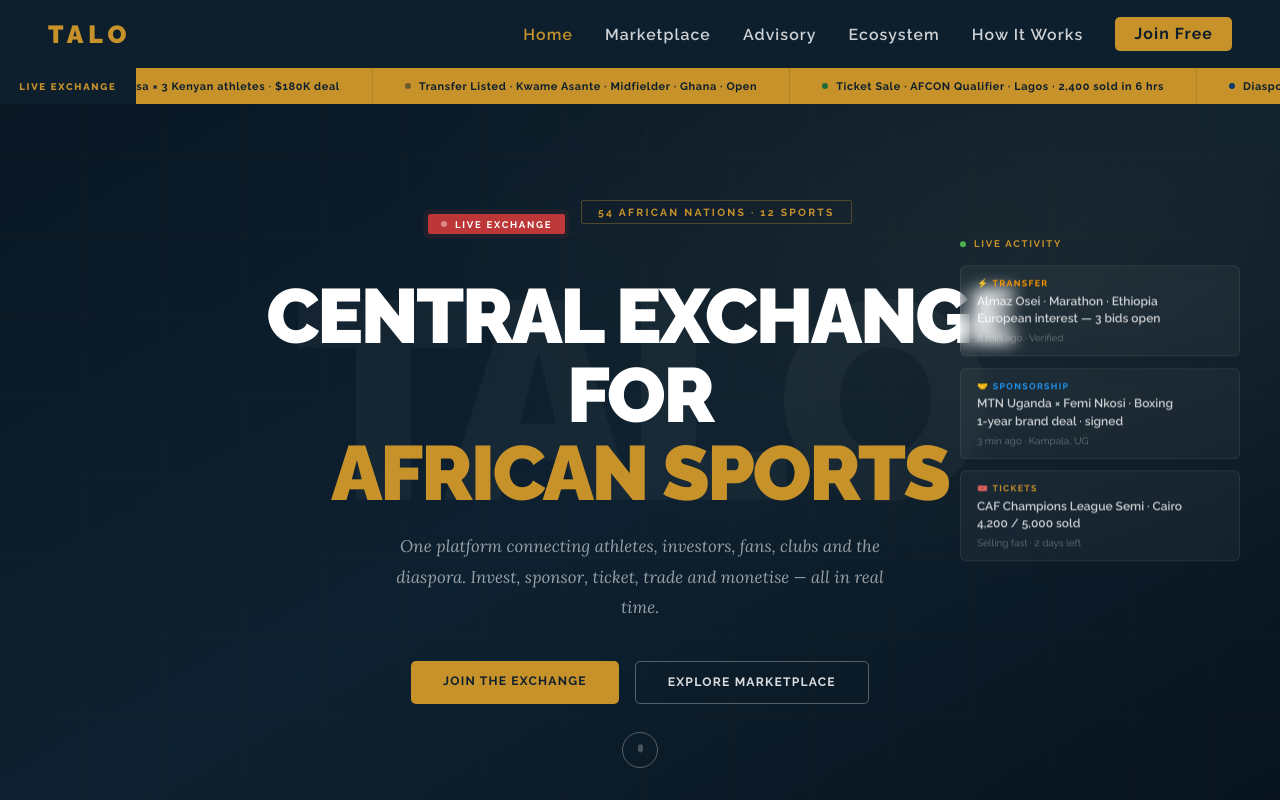
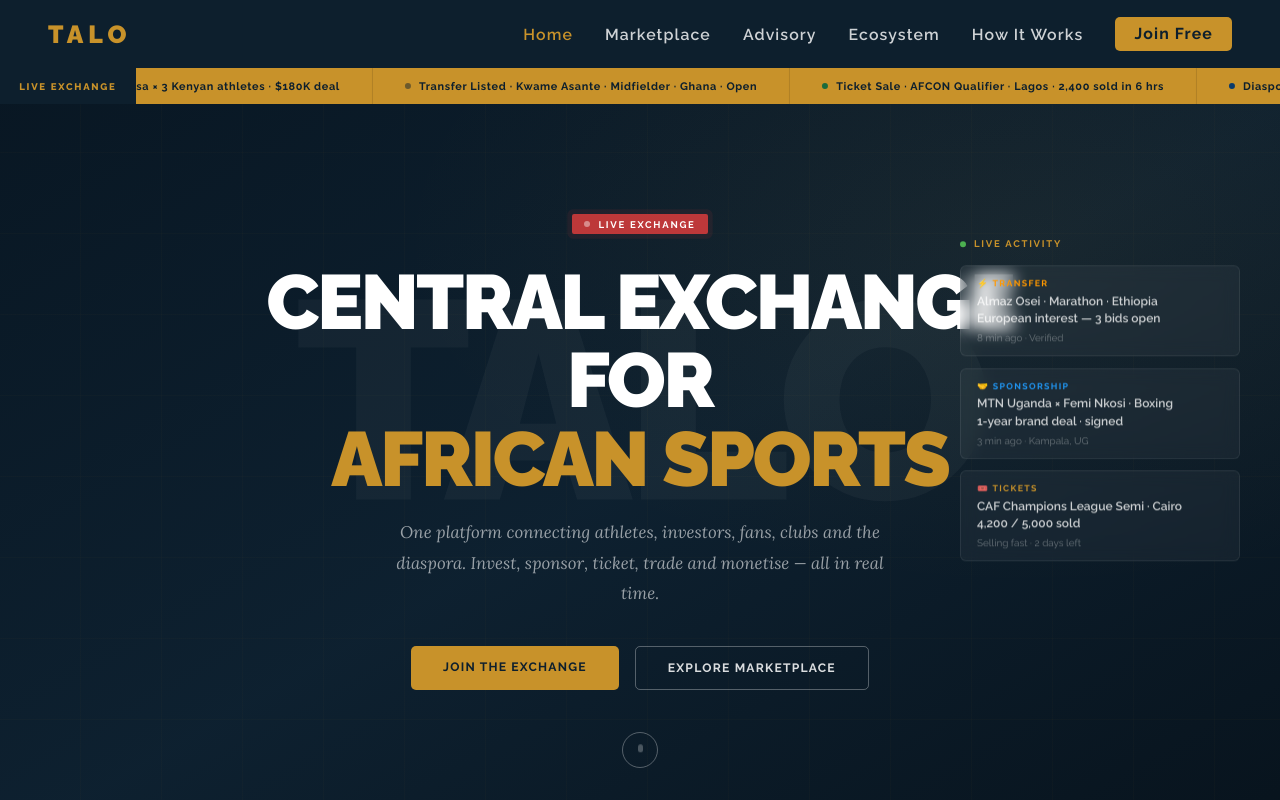
Before and after one commit to Psang1532/talosports_frontend, a Next.js app: page / in a window 1280 px wide. Shown: the top 800 px of the page. Built offline with nearby package versions, Linux system fonts and the light colour scheme.

Commit message:
removed cluttering buttons in homepage

```diff
--- a/src/components/Hero.tsx
+++ b/src/components/Hero.tsx
@@ -15,7 +15,6 @@
             <span className="live-dot" />
             Live Exchange
           </div>
-          <div className="eyebrow-tag">54 African Nations · 12 Sports</div>
         </div>
 
         <h1>
```
